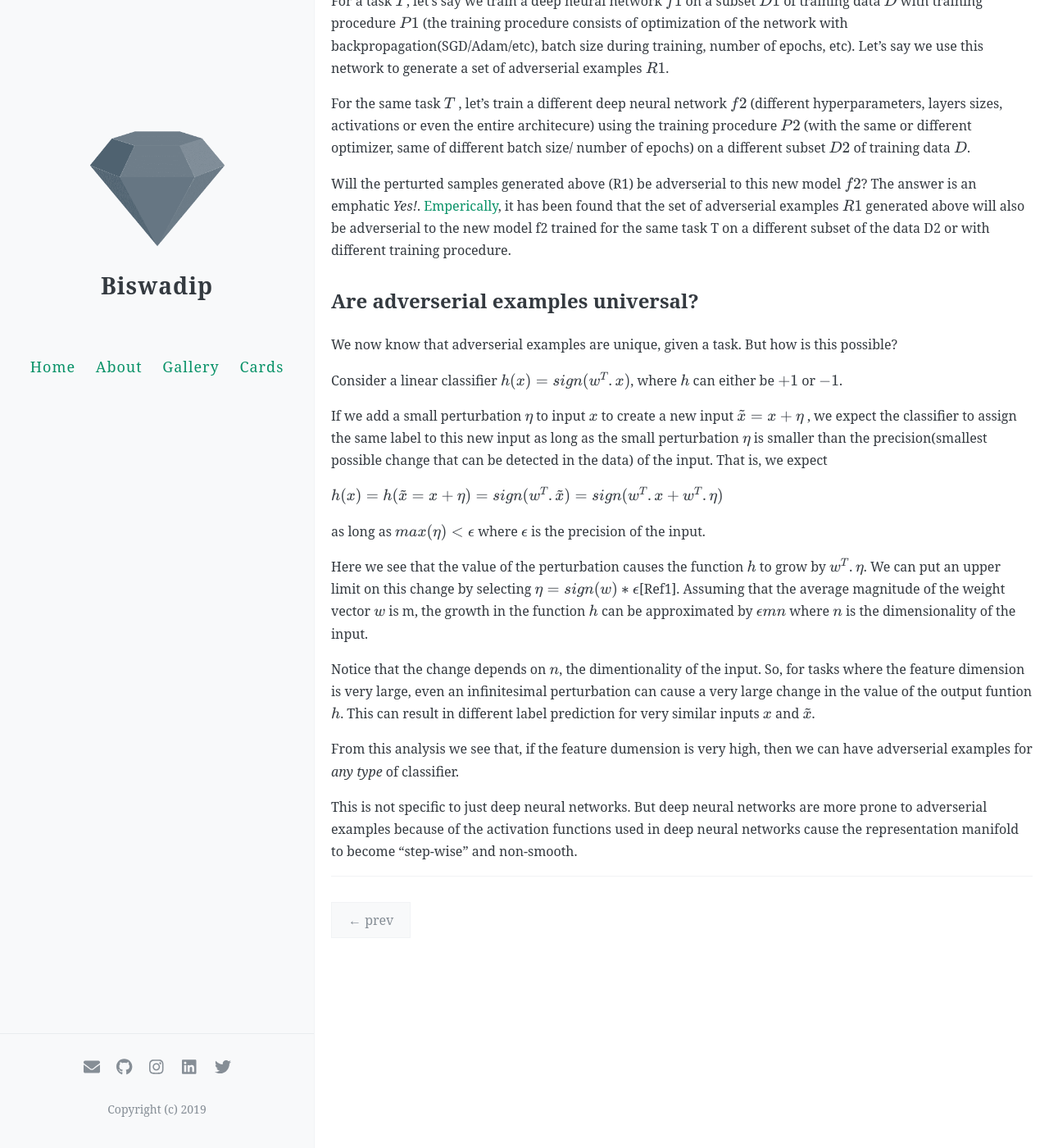
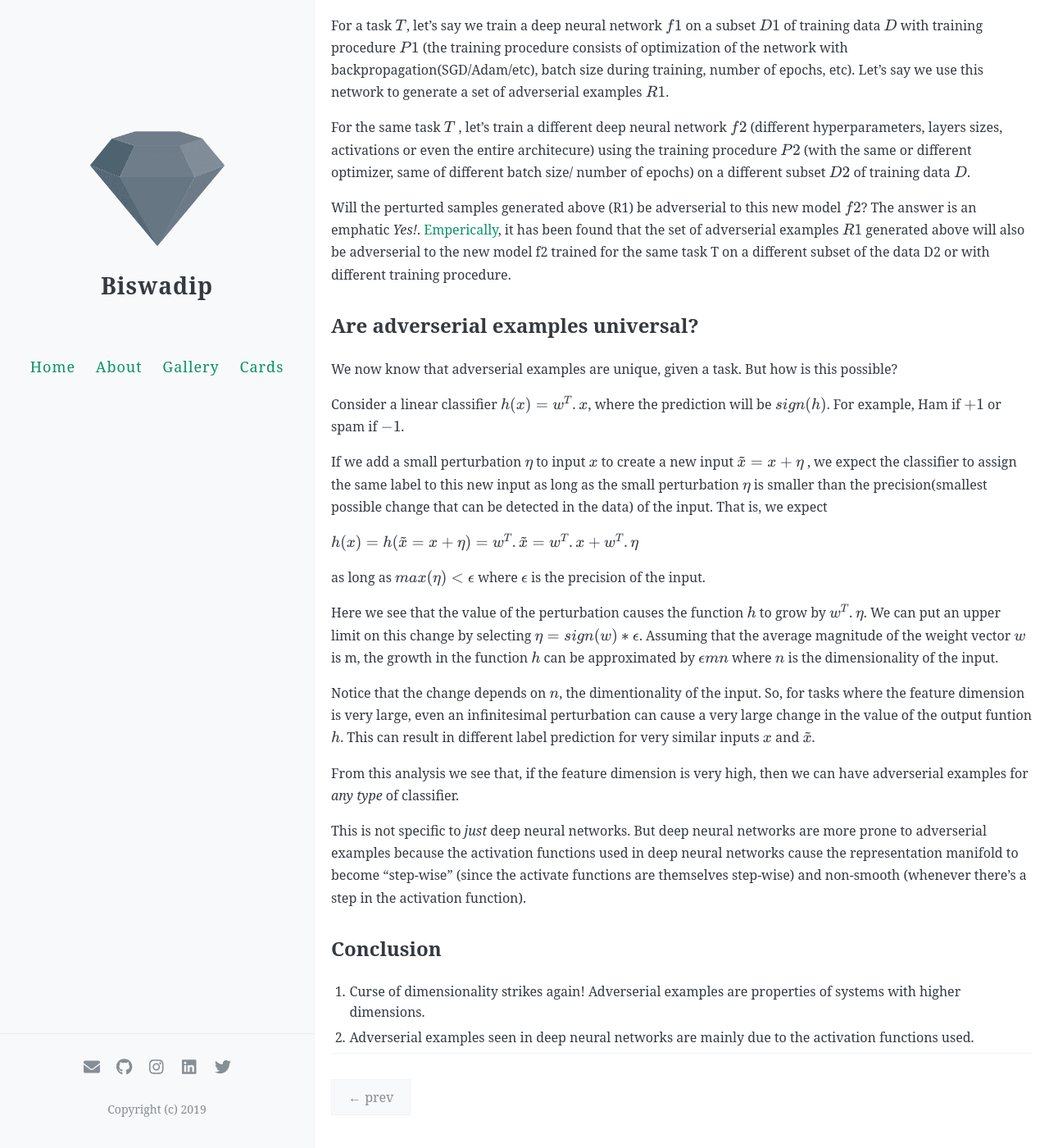
Before and after one commit to mandalbiswadip/mandalbiswadip.github.io, a Jekyll site: the page built from _posts/2021-05-29-adversarial-samples.md, in a window 1280 px wide and 1400 px high, scrolled down 790 px. Shown: the whole window at 82% size. Built offline with Jekyll 4.4.1, drawn with Linux system fonts in a browser that asks for light colours; our own code applies the rules of GitHub Pages for plain Markdown files; formulas are drawn with MathJax 3; comment, search, counter and statistics services are not loaded.

Commit message:
Update 2021-05-29-adversarial-samples.md

```diff
--- a/_posts/2021-05-29-adversarial-samples.md
+++ b/_posts/2021-05-29-adversarial-samples.md
@@ -25,24 +25,28 @@ Will the perturted samples generated above (R1) be adverserial to this new model
 
 We now know that adverserial examples are unique, given a task. But how is this possible?
 
-Consider a linear classifier $h(x) = sign(w^T.x)$, where $h$  can either be $+1$ or $-1$.
+Consider a linear classifier $h(x) = w^T.x$, where the prediction will be $sign(h)$. For example,  Ham if $+1$ or spam if $-1$.
 
 If we add a small perturbation $\eta$  to input $x$ to create a new input $\tilde{x} = x + \eta$ , we expect the classifier to assign the same label to this new input as long as the small perturbation $\eta$ is smaller than the precision(smallest possible change that can be detected in the data) of the input. That is, we expect
 
-$h(x) = h(\tilde{x} = x + \eta) = sign(w^T.\tilde{x}) = sign(w^T.x + w^T.\eta)$
+$h(x) = h(\tilde{x} = x + \eta) = w^T.\tilde{x} = w^T.x + w^T.\eta$
 
 as long as $max(\eta)<\epsilon$ where $\epsilon$ is the precision of the input.
 
-Here we see that the value of the perturbation causes the function $h$ to grow by $w^T.\eta$. We can put an upper limit on this change by selecting $\eta = sign(w)* \epsilon$[Ref1]. Assuming that the average magnitude of the weight vector $w$ is m, the growth in the function $h$ can be approximated by $\epsilon mn$ where $n$ is the dimensionality of the input.
+Here we see that the value of the perturbation causes the function $h$ to grow by $w^T.\eta$. We can put an upper limit on this change by selecting $\eta = sign(w)* \epsilon$. Assuming that the average magnitude of the weight vector $w$ is m, the growth in the function $h$ can be approximated by $\epsilon mn$ where $n$ is the dimensionality of the input.
 
 Notice that the change depends on $n$, the dimentionality of the input. So, for tasks where the feature dimension is very large, even an infinitesimal perturbation can cause a very large change in the value of the output funtion $h$. This can result in different label prediction for very similar inputs $x$ and $\tilde{x}$.
 
-From this analysis we see that, if the feature dumension is very high, then we can have adverserial examples for _any type_ of classifier.
+From this analysis we see that, if the feature dimension is very high, then we can have adverserial examples for _any type_ of classifier.
 
 
-This is not specific to just deep neural networks. But deep neural networks are more prone to adverserial examples because of the activation functions used in deep neural networks cause the representation manifold to become "step-wise" and non-smooth.
+This is not specific to _just_ deep neural networks. But deep neural networks are more prone to adverserial examples because the activation functions used in deep neural networks cause the representation manifold to become "step-wise" (since the activate functions are themselves step-wise) and non-smooth (whenever there's a step in the activation function).
 
 
 
 
 <!-- p2pdistance + p2hpdistance -->
+
+## Conclusion
+1. Curse of dimensionality strikes again! Adverserial examples are properties of systems with higher dimensions.
+2. Adverserial examples seen in deep neural networks are mainly due to the activation functions used.
```
